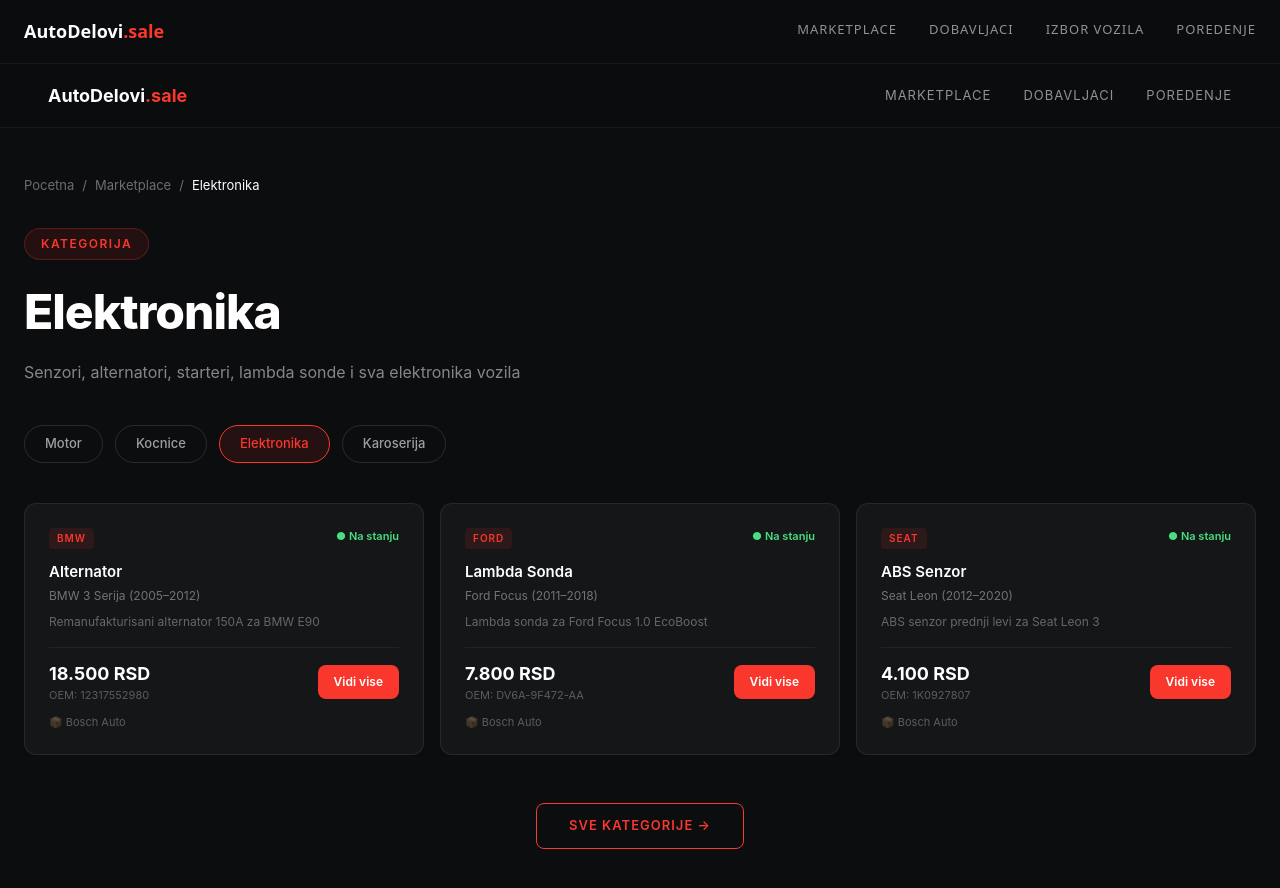
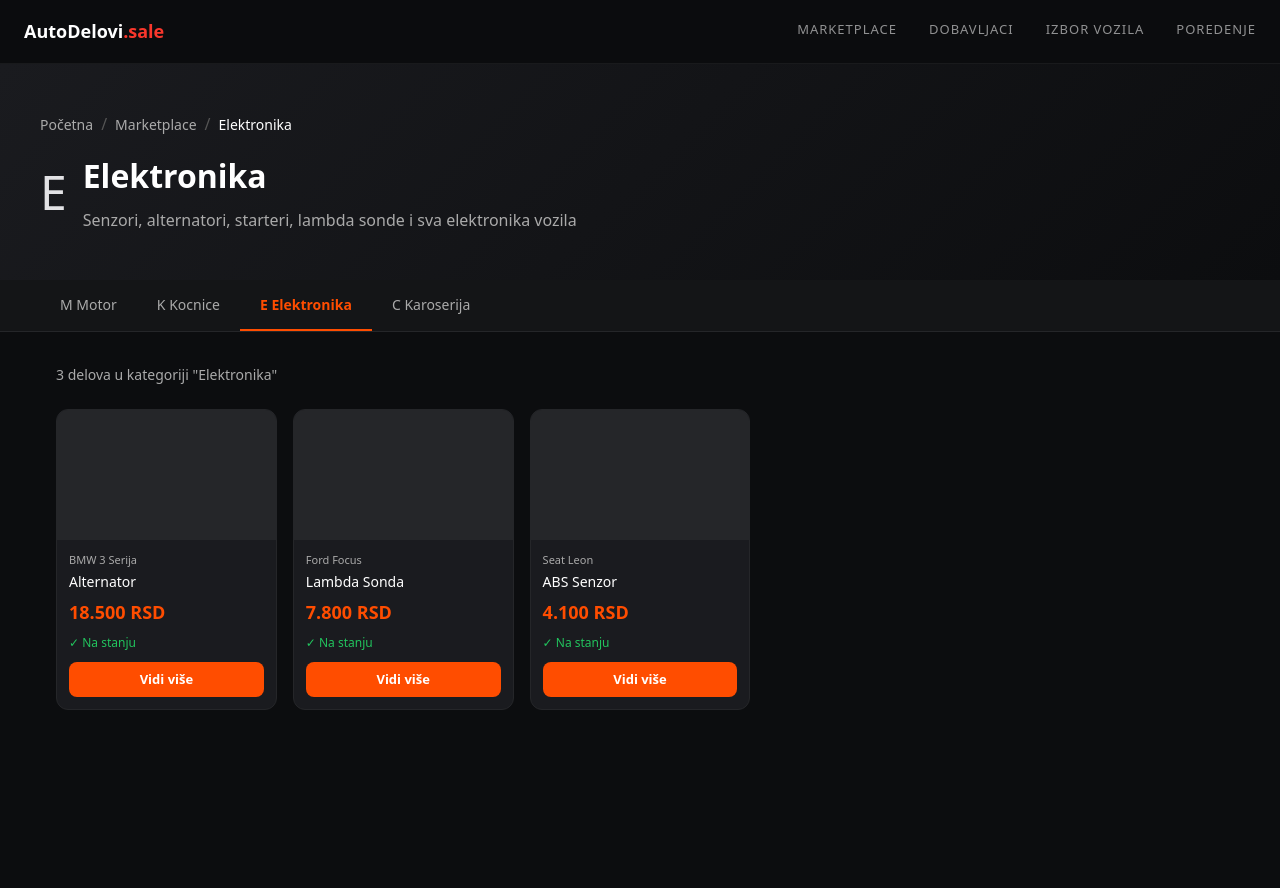
Before and after one commit to pantos12/autodelovi, a Next.js app: page /categories/elektronika in a window 1280 px wide. Shown: the top 888 px of the page. After the commit the page ends 864 px from the top, so only its background shows below. Built offline with nearby package versions, Linux system fonts and the light colour scheme.

Commit message:
Update page.tsx

```diff
--- a/app/categories/[slug]/page.tsx
+++ b/app/categories/[slug]/page.tsx
@@ -1,105 +1,117 @@
-'use client';
 import Link from 'next/link';
 import { mockParts, categories } from '../../lib/data';
 
+export async function generateMetadata({ params }: { params: { slug: string } }) {
+  const cat = categories.find(c => c.slug === params.slug);
+  return {
+    title: cat ? cat.name + ' | AutoDelovi.sale' : 'Kategorija | AutoDelovi.sale',
+    description: cat?.description || 'Auto delovi po kategorijama.',
+  };
+}
+
+export function generateStaticParams() {
+  return categories.map(c => ({ slug: c.slug }));
+}
+
 export default function CategoryPage({ params }: { params: { slug: string } }) {
-  const { slug } = params;
-  const category = categories.find(c => c.slug === slug);
-  const parts = mockParts.filter(p => p.categorySlug === slug);
+  const category = categories.find(c => c.slug === params.slug);
+  const parts = mockParts.filter(p => p.categorySlug === params.slug);
 
   if (!category) {
     return (
-      <div style={{ background: '#0c0d0f', minHeight: '100vh', color: '#fff', display: 'flex', alignItems: 'center', justifyContent: 'center', fontFamily: 'Inter, sans-serif' }}>
+      <div style={{ background: '#0c0d0f', minHeight: '100vh', display: 'flex', alignItems: 'center', justifyContent: 'center' }}>
         <div style={{ textAlign: 'center' }}>
-          <h1 style={{ fontSize: '24px', marginBottom: '16px' }}>Kategorija nije pronadjena</h1>
-          <Link href="/" style={{ color: '#f9372c' }}>Nazad na pocetnu</Link>
+          <p style={{ fontSize: '48px' }}>🔍</p>
+          <h1 style={{ color: '#fff', fontSize: '24px', marginBottom: '12px' }}>Kategorija nije pronađena</h1>
+          <Link href="/marketplace" style={{ color: '#ff4d00', textDecoration: 'none' }}>← Nazad na marketplace</Link>
         </div>
       </div>
     );
   }
 
   return (
-    <div style={{ background: '#0c0d0f', minHeight: '100vh', color: '#fff', fontFamily: 'Inter, sans-serif' }}>
-      <nav style={{ display: 'flex', alignItems: 'center', justifyContent: 'space-between', padding: '0 48px', height: '64px', borderBottom: '1px solid rgba(255,255,255,0.06)', background: 'rgba(12,13,15,0.95)', position: 'sticky', top: 0, zIndex: 50 }}>
-        <Link href="/" style={{ textDecoration: 'none' }}>
-          <span style={{ fontSize: '18px', fontWeight: 700, color: '#fff' }}>AutoDelovi<span style={{ color: '#f9372c' }}>.sale</span></span>
-        </Link>
-        <div style={{ display: 'flex', gap: '32px' }}>
-          <Link href="/marketplace" style={{ color: 'rgba(255,255,255,0.55)', fontSize: '13px', letterSpacing: '1px', textDecoration: 'none' }}>MARKETPLACE</Link>
-          <Link href="/suppliers" style={{ color: 'rgba(255,255,255,0.55)', fontSize: '13px', letterSpacing: '1px', textDecoration: 'none' }}>DOBAVLJACI</Link>
-          <Link href="/comparison" style={{ color: 'rgba(255,255,255,0.55)', fontSize: '13px', letterSpacing: '1px', textDecoration: 'none' }}>POREDENJE</Link>
+    <div style={{ background: '#0c0d0f', minHeight: '100vh' }}>
+      {/* Hero */}
+      <div style={{ background: 'linear-gradient(135deg, #1a1b1f 0%, #0c0d0f 100%)', padding: '48px 16px' }}>
+        <div style={{ maxWidth: '1200px', margin: '0 auto' }}>
+          <div style={{ display: 'flex', alignItems: 'center', gap: '8px', marginBottom: '16px' }}>
+            <Link href="/" style={{ color: '#aaa', textDecoration: 'none', fontSize: '14px' }}>Početna</Link>
+            <span style={{ color: '#555' }}>/</span>
+            <Link href="/marketplace" style={{ color: '#aaa', textDecoration: 'none', fontSize: '14px' }}>Marketplace</Link>
+            <span style={{ color: '#555' }}>/</span>
+            <span style={{ color: '#fff', fontSize: '14px' }}>{category.name}</span>
+          </div>
+          <div style={{ display: 'flex', alignItems: 'center', gap: '16px' }}>
+            <span style={{ fontSize: '48px' }}>{category.icon}</span>
+            <div>
+              <h1 style={{ color: '#fff', fontSize: '32px', fontWeight: 800, marginBottom: '8px' }}>{category.name}</h1>
+              <p style={{ color: '#aaa', fontSize: '16px' }}>{category.description}</p>
+            </div>
+          </div>
         </div>
-      </nav>
+      </div>
 
-      <div style={{ maxWidth: '1280px', margin: '0 auto', padding: '48px 24px' }}>
-        {/* Breadcrumb */}
-        <div style={{ display: 'flex', gap: '8px', alignItems: 'center', marginBottom: '32px', fontSize: '13px', color: 'rgba(255,255,255,0.4)' }}>
-          <Link href="/" style={{ color: 'rgba(255,255,255,0.4)', textDecoration: 'none' }}>Pocetna</Link>
-          <span>/</span>
-          <Link href="/marketplace" style={{ color: 'rgba(255,255,255,0.4)', textDecoration: 'none' }}>Marketplace</Link>
-          <span>/</span>
-          <span style={{ color: '#fff' }}>{category.name}</span>
-        </div>
-
-        {/* Header */}
-        <div style={{ marginBottom: '40px' }}>
-          <div style={{ display: 'inline-flex', alignItems: 'center', gap: '8px', background: 'rgba(249,55,44,0.1)', border: '1px solid rgba(249,55,44,0.25)', borderRadius: '20px', padding: '6px 16px', marginBottom: '16px' }}>
-            <span style={{ fontSize: '12px', fontWeight: 600, letterSpacing: '1.5px', color: '#f9372c', textTransform: 'uppercase' }}>Kategorija</span>
-          </div>
-          <h1 style={{ fontSize: '48px', fontWeight: 800, letterSpacing: '-1px', marginBottom: '12px' }}>{category.name}</h1>
-          <p style={{ color: 'rgba(255,255,255,0.5)', maxWidth: '600px', lineHeight: 1.6 }}>{category.description}</p>
-        </div>
-
-        {/* All categories nav */}
-        <div style={{ display: 'flex', gap: '12px', marginBottom: '40px', flexWrap: 'wrap' }}>
+      {/* Category tabs */}
+      <div style={{ borderBottom: '1px solid #252629', background: '#141517' }}>
+        <div style={{ maxWidth: '1200px', margin: '0 auto', display: 'flex', gap: '0', overflowX: 'auto' }}>
           {categories.map(cat => (
-            <Link key={cat.slug} href={'/categories/' + cat.slug} style={{ textDecoration: 'none' }}>
-              <div style={{ padding: '8px 20px', borderRadius: '24px', border: '1px solid', fontSize: '13px', fontWeight: 500, cursor: 'pointer', borderColor: cat.slug === slug ? '#f9372c' : 'rgba(255,255,255,0.12)', background: cat.slug === slug ? 'rgba(249,55,44,0.1)' : 'transparent', color: cat.slug === slug ? '#f9372c' : 'rgba(255,255,255,0.6)' }}>
-                {cat.name}
-              </div>
+            <Link
+              key={cat.slug}
+              href={`/categories/${cat.slug}`}
+              style={{
+                padding: '14px 20px',
+                color: cat.slug === params.slug ? '#ff4d00' : '#aaa',
+                textDecoration: 'none',
+                fontSize: '14px',
+                fontWeight: cat.slug === params.slug ? 600 : 400,
+                borderBottom: cat.slug === params.slug ? '2px solid #ff4d00' : '2px solid transparent',
+                whiteSpace: 'nowrap' as const,
+              }}
+            >
+              {cat.icon} {cat.name}
             </Link>
           ))}
         </div>
+      </div>
 
-        {/* Parts */}
-        {parts.length === 0 ? (
-          <div style={{ background: 'rgba(255,255,255,0.03)', border: '1px solid rgba(255,255,255,0.07)', borderRadius: '12px', padding: '60px', textAlign: 'center', color: 'rgba(255,255,255,0.3)' }}>
-            <p style={{ marginBottom: '16px' }}>Nema delova u ovoj kategoriji.</p>
-            <Link href="/marketplace" style={{ color: '#f9372c', textDecoration: 'none', fontSize: '13px', fontWeight: 600 }}>Idi na Marketplace →</Link>
-          </div>
-        ) : (
-          <div style={{ display: 'grid', gridTemplateColumns: 'repeat(auto-fill, minmax(300px, 1fr))', gap: '16px' }}>
+      {/* Parts grid */}
+      <div style={{ maxWidth: '1200px', margin: '0 auto', padding: '32px 16px' }}>
+        <p style={{ color: '#aaa', fontSize: '14px', marginBottom: '24px' }}>{parts.length} delova u kategoriji "{category.name}"</p>
+        {parts.length > 0 ? (
+          <div style={{ display: 'grid', gridTemplateColumns: 'repeat(auto-fill, minmax(220px, 1fr))', gap: '16px' }}>
             {parts.map(part => (
-              <div key={part.id} style={{ background: 'rgba(255,255,255,0.04)', border: '1px solid rgba(255,255,255,0.08)', borderRadius: '12px', padding: '24px', transition: 'border-color 0.2s' }}
-                onMouseEnter={e => ((e.currentTarget as HTMLElement).style.borderColor = 'rgba(249,55,44,0.3)')}
-                onMouseLeave={e => ((e.currentTarget as HTMLElement).style.borderColor = 'rgba(255,255,255,0.08)')}>
-                <div style={{ display: 'flex', justifyContent: 'space-between', marginBottom: '12px' }}>
-                  <span style={{ fontSize: '10px', fontWeight: 600, letterSpacing: '1px', color: '#f9372c', textTransform: 'uppercase', background: 'rgba(249,55,44,0.1)', padding: '3px 8px', borderRadius: '4px' }}>{part.make}</span>
-                  <span style={{ fontSize: '11px', color: part.inStock ? '#4ade80' : '#f87171', fontWeight: 600 }}>{part.inStock ? '● Na stanju' : '● Nije dostupno'}</span>
+              <div key={part.id} style={{ background: '#1a1b1f', borderRadius: '12px', overflow: 'hidden', border: '1px solid #252629' }}>
+                <div style={{ background: '#252629', height: '130px', display: 'flex', alignItems: 'center', justifyContent: 'center', fontSize: '36px' }}>
+                  {part.image}
                 </div>
-                <h3 style={{ fontSize: '15px', fontWeight: 600, marginBottom: '4px' }}>{part.nameSr}</h3>
-                <p style={{ fontSize: '12px', color: 'rgba(255,255,255,0.4)', marginBottom: '8px' }}>{part.make} {part.model} ({part.yearFrom}–{part.yearTo})</p>
-                <p style={{ fontSize: '12px', color: 'rgba(255,255,255,0.35)', marginBottom: '16px', lineHeight: 1.5 }}>{part.description}</p>
-                <div style={{ display: 'flex', justifyContent: 'space-between', alignItems: 'center', paddingTop: '12px', borderTop: '1px solid rgba(255,255,255,0.06)' }}>
-                  <div>
-                    <div style={{ fontSize: '18px', fontWeight: 700 }}>{part.price.toLocaleString('sr-RS')} RSD</div>
-                    <div style={{ fontSize: '11px', color: 'rgba(255,255,255,0.3)' }}>OEM: {part.oem}</div>
-                  </div>
-                  <Link href={'/marketplace?category=' + part.categorySlug + '&make=' + part.make} style={{ textDecoration: 'none', background: '#f9372c', color: '#fff', border: 'none', padding: '8px 16px', borderRadius: '8px', fontSize: '12px', fontWeight: 600, cursor: 'pointer' }}>
-                    Vidi vise
+                <div style={{ padding: '12px' }}>
+                  <p style={{ color: '#aaa', fontSize: '11px', marginBottom: '4px' }}>{part.make} {part.model}</p>
+                  <h3 style={{ color: '#fff', fontSize: '14px', marginBottom: '8px', lineHeight: '1.3' }}>{part.nameSr}</h3>
+                  <p style={{ color: '#ff4d00', fontSize: '18px', fontWeight: 700, marginBottom: '8px' }}>
+                    {part.price.toLocaleString('sr-RS')} RSD
+                  </p>
+                  <p style={{ color: part.inStock ? '#22c55e' : '#ef4444', fontSize: '12px', marginBottom: '10px' }}>
+                    {part.inStock ? '✓ Na stanju' : '✗ Nema na stanju'}
+                  </p>
+                  <Link
+                    href={`/parts/${part.id}`}
+                    style={{ display: 'block', padding: '8px', background: '#ff4d00', borderRadius: '8px', color: '#fff', textDecoration: 'none', textAlign: 'center', fontSize: '13px', fontWeight: 600 }}
+                  >
+                    Vidi više
                   </Link>
                 </div>
-                <div style={{ marginTop: '10px', fontSize: '11px', color: 'rgba(255,255,255,0.3)' }}>📦 {part.supplier}</div>
               </div>
             ))}
           </div>
+        ) : (
+          <div style={{ textAlign: 'center', padding: '60px 20px' }}>
+            <p style={{ fontSize: '48px', marginBottom: '16px' }}>📦</p>
+            <p style={{ fontSize: '18px', color: '#aaa', marginBottom: '24px' }}>Nema delova u ovoj kategoriji</p>
+            <Link href="/marketplace" style={{ padding: '12px 28px', background: '#ff4d00', borderRadius: '8px', color: '#fff', textDecoration: 'none', fontWeight: 700 }}>
+              Vidi sve delove
+            </Link>
+          </div>
         )}
-
-        <div style={{ marginTop: '48px', textAlign: 'center' }}>
-          <Link href="/marketplace" style={{ display: 'inline-block', textDecoration: 'none', background: 'transparent', color: '#f9372c', border: '1px solid #f9372c', padding: '12px 32px', borderRadius: '8px', fontSize: '13px', fontWeight: 600, letterSpacing: '1px', textTransform: 'uppercase' }}>
-            Sve kategorije →
-          </Link>
-        </div>
       </div>
     </div>
   );
```
